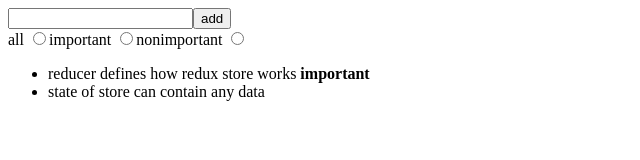
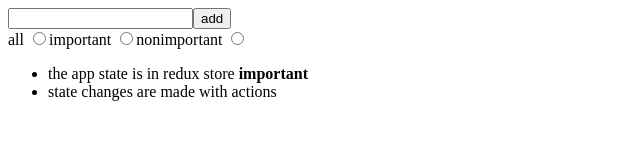
Before and after one commit to eyc94/full-stack-open, a React (Create React App) app in the folder 06. State Management With Redux/notes-redux/: page / in a window 1280 px wide. Shown: the top 160 px of the page, without its empty margins (0-640 px from the left). Built offline with nearby package versions, Linux system fonts and the light colour scheme; data requests are answered from the project's data file.

Commit message:
Communicating with server in a redux application intro

```diff
--- /dev/null
+++ b/06. State Management With Redux/notes-redux/db.json
@@ -0,0 +1,14 @@
+{
+  "notes": [
+    {
+      "content": "the app state is in redux store",
+      "important": true,
+      "id": 1
+    },
+    {
+      "content": "state changes are made with actions",
+      "important": false,
+      "id": 2
+    }
+  ]
+}
--- a/06. State Management With Redux/notes-redux/src/App.js
+++ b/06. State Management With Redux/notes-redux/src/App.js
@@ -1,8 +1,18 @@
+import { useEffect } from 'react';
 import NewNote from './components/NewNote';
 import Notes from './components/Notes';
 import VisibilityFilter from './components/VisibilityFilter';
+import noteService from './services/notes';
+import { setNotes } from './reducers/noteReducer';
+import { useDispatch } from 'react-redux';
 
 const App = () => {
+  const dispatch = useDispatch();
+
+  useEffect(() => {
+    noteService.getAll().then(notes => dispatch(setNotes(notes)));
+  }, [dispatch]);
+
   return (
     <div>
       <NewNote />
--- a/06. State Management With Redux/notes-redux/src/components/NewNote.js
+++ b/06. State Management With Redux/notes-redux/src/components/NewNote.js
@@ -1,14 +1,16 @@
 import { useDispatch } from 'react-redux';
 import { createNote } from '../reducers/noteReducer';
+import noteService from '../services/notes';
 
 const NewNote = (props) => {
   const dispatch = useDispatch();
 
-  const addNote = (event) => {
+  const addNote = async (event) => {
     event.preventDefault();
     const content = event.target.note.value;
     event.target.note.value = '';
-    dispatch(createNote(content));
+    const newNote = await noteService.createNew(content);
+    dispatch(createNote(newNote));
   };
 
   return (
--- a/06. State Management With Redux/notes-redux/src/index.js
+++ b/06. State Management With Redux/notes-redux/src/index.js
@@ -4,7 +4,8 @@ import { Provider } from 'react-redux'
 import { configureStore } from '@reduxjs/toolkit';
 import App from './App';
 
-import noteReducer from './reducers/noteReducer';
+import noteService from './services/notes';
+import noteReducer, { setNotes } from './reducers/noteReducer';
 import filterReducer from './reducers/filterReducer';
 
 const store = configureStore({
@@ -14,6 +15,10 @@ const store = configureStore({
   },
 });
 
+noteService.getAll().then(notes =>
+  store.dispatch(setNotes(notes))
+);
+
 console.log(store.getState());
 
 const root = ReactDOM.createRoot(document.getElementById('root'));
--- a/06. State Management With Redux/notes-redux/src/reducers/noteReducer.js
+++ b/06. State Management With Redux/notes-redux/src/reducers/noteReducer.js
@@ -1,33 +1,11 @@
 import { createSlice } from '@reduxjs/toolkit';
-
-const initialState = [
-  {
-    content: 'reducer defines how redux store works',
-    important: true,
-    id: 1,
-  },
-  {
-    content: 'state of store can contain any data',
-    important: false,
-    id: 2,
-  },
-];
-
-const generateId = () => {
-  return Number((Math.random() * 1000000).toFixed(0));
-};
 
 const noteSlice = createSlice({
   name: 'notes',
-  initialState,
+  initialState: [],
   reducers: {
     createNote(state, action) {
-      const content = action.payload;
-      state.push({
-        content,
-        important: false,
-        id: generateId(),
-      });
+      state.push(action.payload);
     },
     toggleImportanceOf(state, action) {
       const id = action.payload;
@@ -37,9 +15,15 @@ const noteSlice = createSlice({
         important: !noteToChange.important,
       };
       return state.map(note => note.id !== id ? note : changedNote);
-    }
+    },
+    appendNote(state, action) {
+      state.push(action.payload);
+    },
+    setNotes(state, action) {
+      return action.payload;
+    },
   },
 });
 
-export const { createNote, toggleImportanceOf } = noteSlice.actions;
+export const { createNote, toggleImportanceOf, appendNote, setNotes } = noteSlice.actions;
 export default noteSlice.reducer;
--- /dev/null
+++ b/06. State Management With Redux/notes-redux/src/services/notes.js
@@ -0,0 +1,16 @@
+import axios from 'axios';
+
+const baseUrl = 'http://localhost:3001/notes';
+
+const getAll = async () => {
+  const response = await axios.get(baseUrl);
+  return response.data;
+};
+
+const createNew = async (content) => {
+  const object = { content, important: false };
+  const response = await axios.post(baseUrl, object);
+  return response.data;
+};
+
+export default { getAll, createNew };
```
Also changed, not shown: 06. State Management With Redux/notes-redux/package.json (+5 -2 lines), 1 other file (tests, documents, lock files or other folders).
